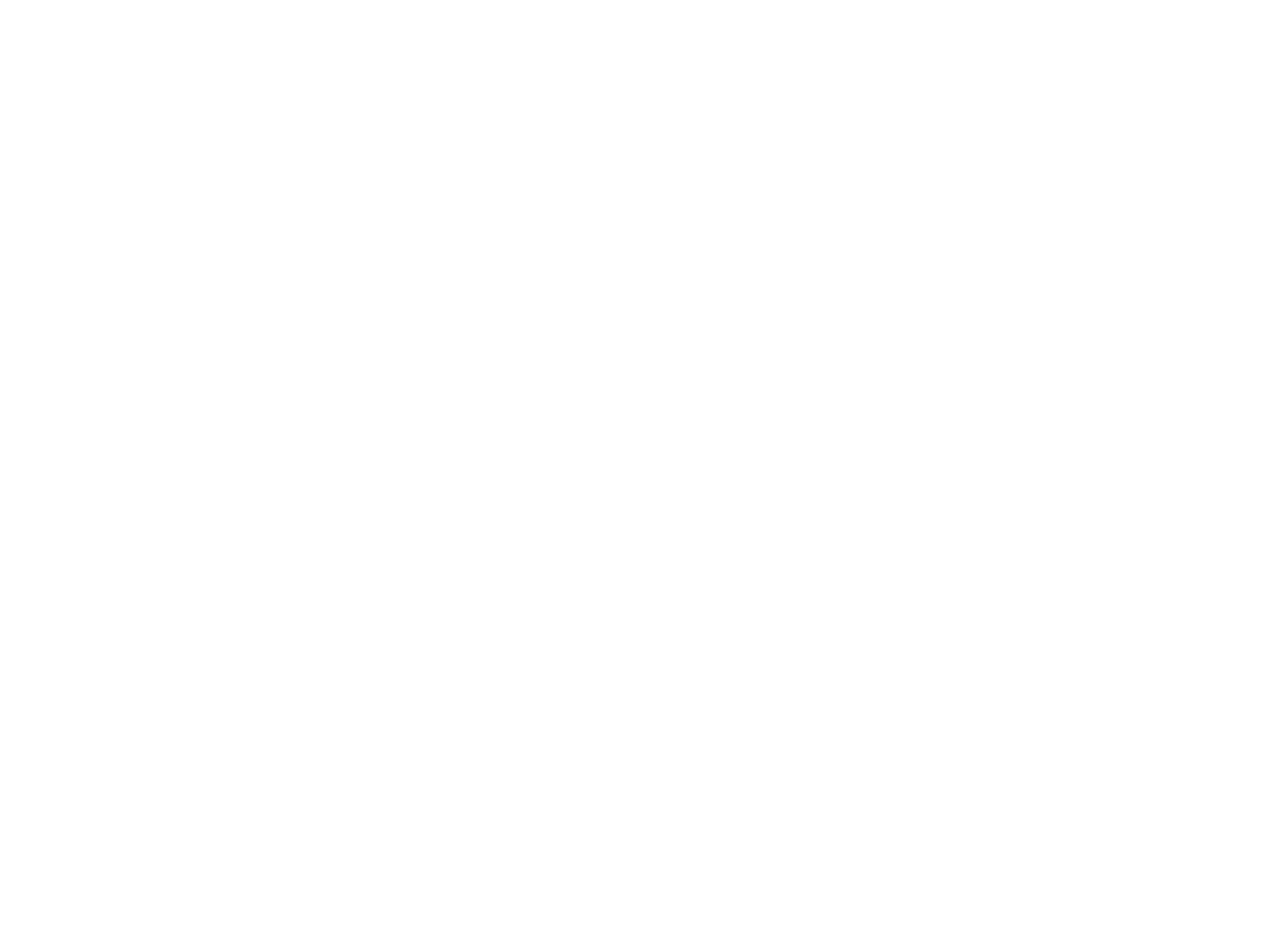
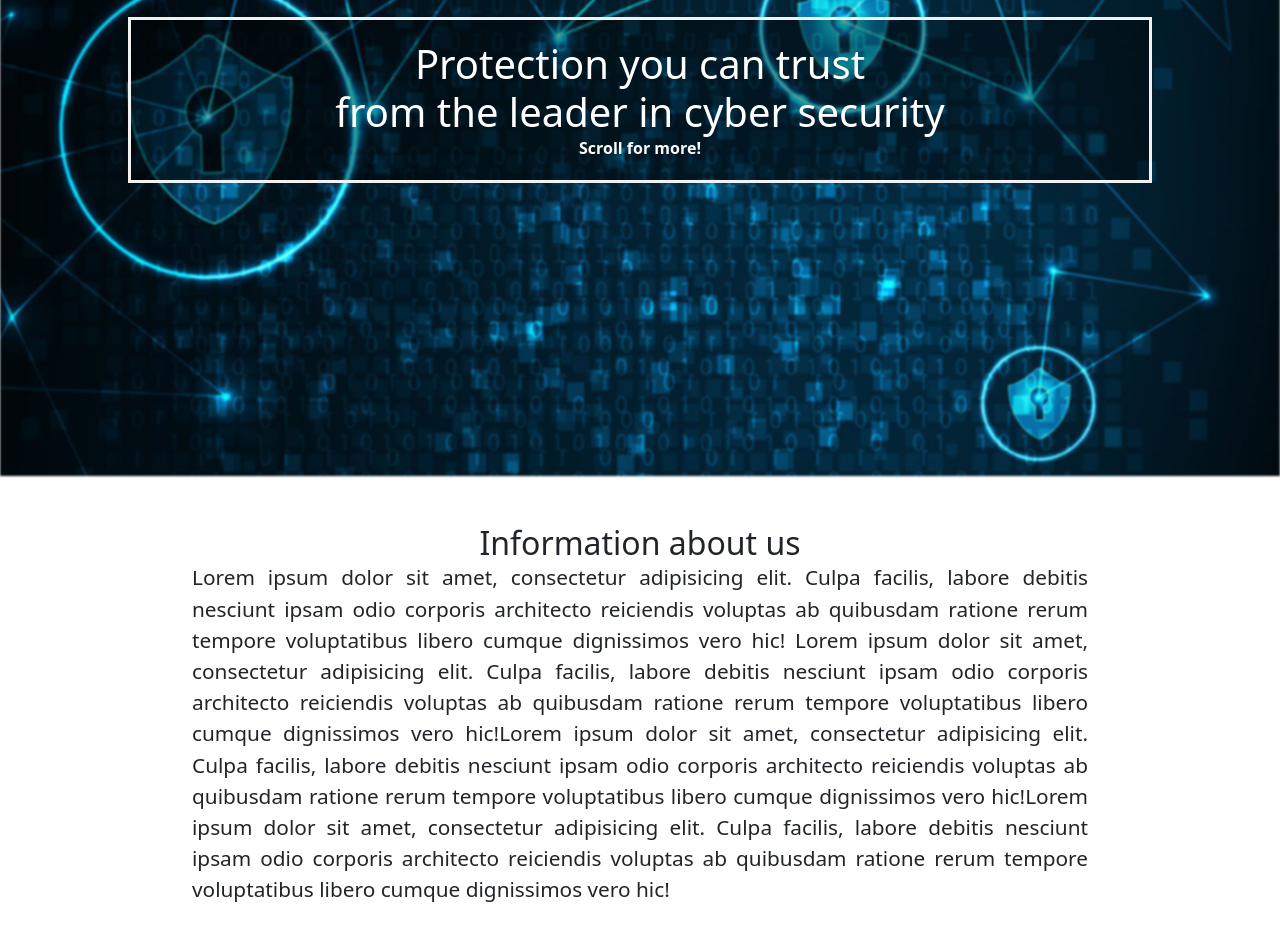
Before and after one commit to XWS-BS-EP-TIM2-2022/pki, an Angular app in the folder Frontend/pki-client/: page / in a window 1280 px wide. Shown: the part 300-1240 px from the top of the page. Before the commit the page ends 800 px from the top, so only its background shows below. Built offline with nearby package versions, Linux system fonts and the light colour scheme.

Commit message:
home-page-front

```diff
--- a/Frontend/pki-client/src/app/app.component.css
+++ b/Frontend/pki-client/src/app/app.component.css
@@ -0,0 +1,57 @@
+body, html {
+    height: 100%;
+  }
+
+  * {
+    box-sizing: border-box;
+    margin: 0;
+    padding: 0;
+  }
+
+.imgbox {
+    display: grid;
+    height: 100%;
+}
+
+  .bg-image {
+    max-width: 100%;
+    max-height: 100%;
+    margin: auto;
+    filter: blur(1px);
+    height: 100%;
+    background-position: center;
+    background-repeat: no-repeat;
+    background-size: cover;
+  }
+
+  .bg-text {
+    background-color: rgb(0,0,0); /* Fallback color */
+    background-color: rgba(0,0,0, 0.4); /* Black w/opacity/see-through */
+    color: white;
+    font-weight: bold;
+    border: 3px solid #f1f1f1;
+    position: absolute;
+    top: 50%;
+    left: 50%;
+    transform: translate(-50%, -50%);
+    z-index: 2;
+    width: 80%;
+    padding: 20px;
+    text-align: center;
+  }
+
+h2 {
+    font-size: 2rem;
+}
+
+#p1 {
+    margin: 15%;
+    margin-top: 0;
+    font-size: 1.3rem;
+    text-align: justify;
+}
+
+main {
+    max-width: 500px;
+    margin: 20px auto;
+}
--- a/Frontend/pki-client/src/app/app.component.html
+++ b/Frontend/pki-client/src/app/app.component.html
@@ -1,2 +1,20 @@
 <app-navbar></app-navbar>
+<div style="text-align: center;" >
+    <div class="imgbox">
+        <img src="/assets/home-background.jpg" class="bg-image" *ngIf="router.url === '/'">
+    </div>
+    <div *ngIf="router.url === '/'">
+        <div class="bg-text">
+            <h1>Protection you can trust</h1>
+            <h1>from the leader in cyber security</h1>
+            <p>Scroll for more!</p>
+        </div>
+        <div class="main">
+            <br>
+            <br>
+            <h2>Information about us</h2>
+            <p id="p1">Lorem ipsum dolor sit amet, consectetur adipisicing elit. Culpa facilis, labore debitis nesciunt ipsam odio corporis architecto reiciendis voluptas ab quibusdam ratione rerum tempore voluptatibus libero cumque dignissimos vero hic! Lorem ipsum dolor sit amet, consectetur adipisicing elit. Culpa facilis, labore debitis nesciunt ipsam odio corporis architecto reiciendis voluptas ab quibusdam ratione rerum tempore voluptatibus libero cumque dignissimos vero hic!Lorem ipsum dolor sit amet, consectetur adipisicing elit. Culpa facilis, labore debitis nesciunt ipsam odio corporis architecto reiciendis voluptas ab quibusdam ratione rerum tempore voluptatibus libero cumque dignissimos vero hic!Lorem ipsum dolor sit amet, consectetur adipisicing elit. Culpa facilis, labore debitis nesciunt ipsam odio corporis architecto reiciendis voluptas ab quibusdam ratione rerum tempore voluptatibus libero cumque dignissimos vero hic!</p>
+        </div>
+    </div>
+</div>
 <router-outlet></router-outlet>
--- a/Frontend/pki-client/src/app/app.component.ts
+++ b/Frontend/pki-client/src/app/app.component.ts
@@ -1,4 +1,5 @@
 import { Component } from '@angular/core';
+import { Router } from '@angular/router';
 
 @Component({
   selector: 'app-root',
@@ -7,4 +8,5 @@
 })
 export class AppComponent {
   title = 'pki-client';
+  constructor(public router: Router) {}
 }
--- a/Frontend/pki-client/src/app/navbar/navbar.component.html
+++ b/Frontend/pki-client/src/app/navbar/navbar.component.html
@@ -1,4 +1,4 @@
-<nav class="navbar navbar-expand-lg navbar-dark bg-dark">
+<nav class="navbar navbar-expand-lg navbar-light" style="background-color: #6bb3e2;">
     <div class="container-fluid">
       <a class="navbar-brand" routerLink="">Home</a>
       <button class="navbar-toggler" type="button" data-bs-toggle="collapse" data-bs-target="#navbarNav" aria-controls="navbarNav" aria-expanded="false" aria-label="Toggle navigation">
```
Also changed, not shown: Frontend/pki-client/src/assets/home-background.jpg (added).
